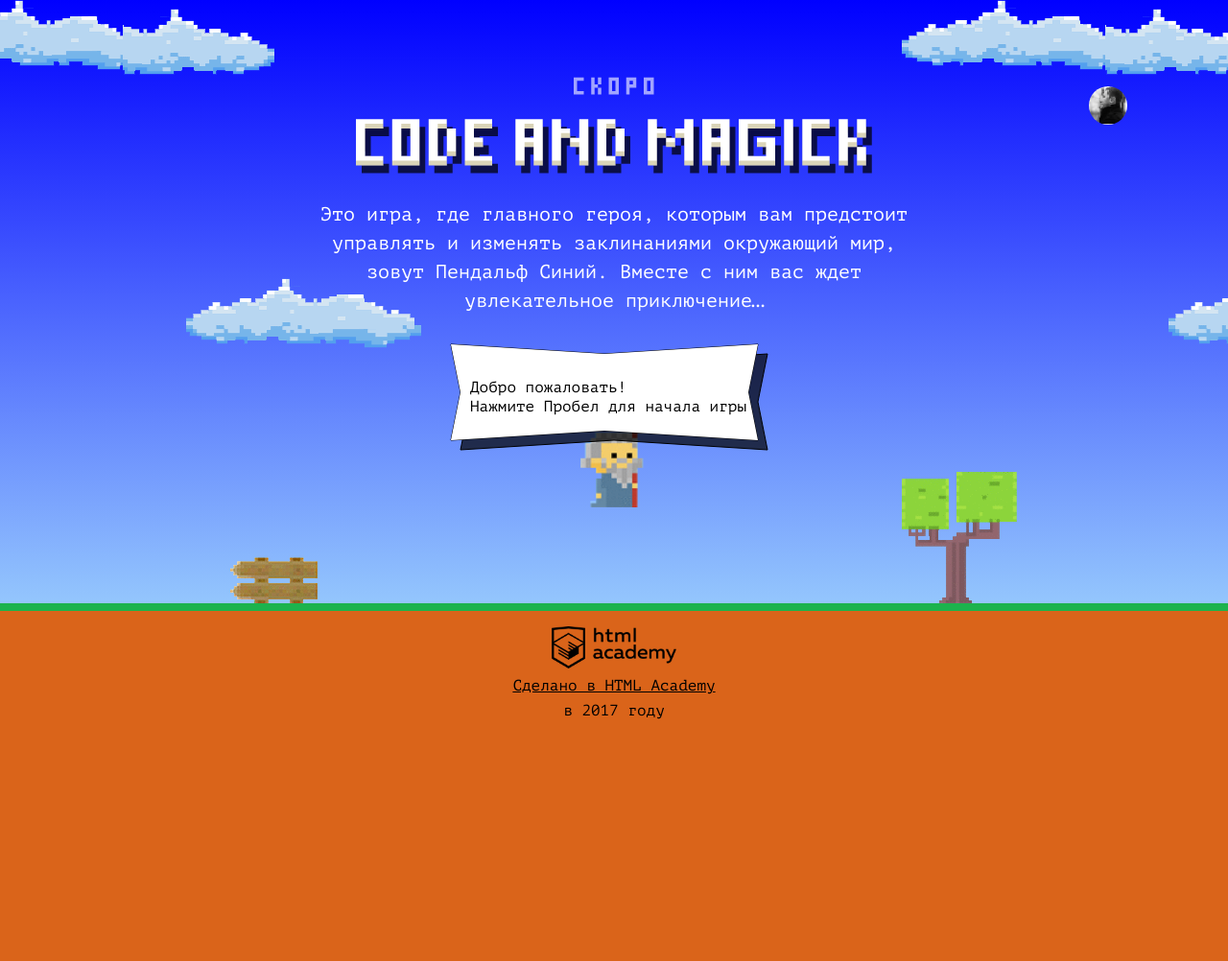
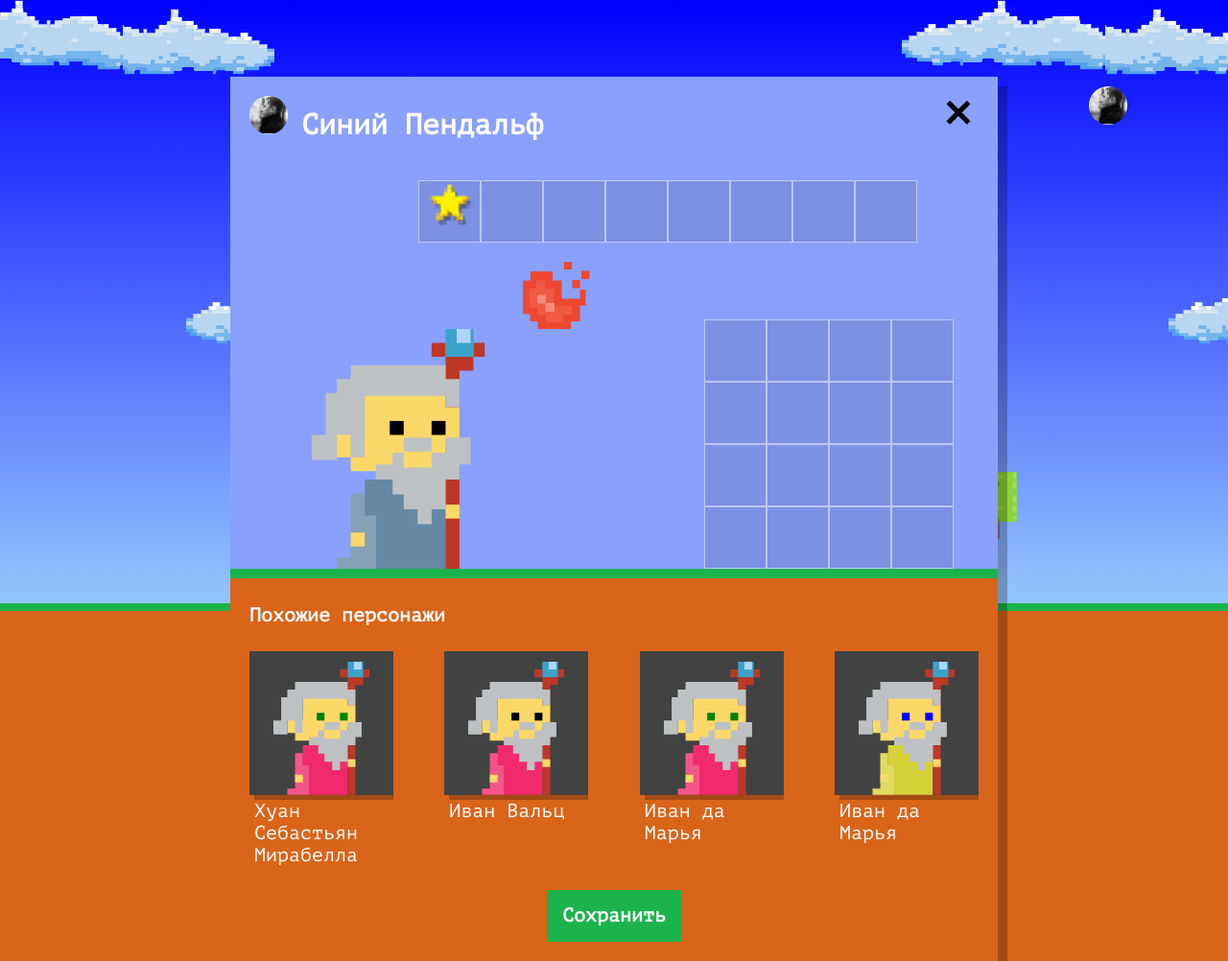
Before and after one commit to validcoderu/323639-code-and-magick-21, a website: page index.html in a window 1280 px wide. Shown: the whole page at 96% size. Before the commit the page ends 800 px from the top, so only its background shows below. Drawn offline with Linux system fonts and the light colour scheme.

Commit message:
Setup wizards

```diff
--- a/index.html
+++ b/index.html
@@ -201,6 +201,7 @@
 </script>
 
 <script src="js/stat.js"></script>
+<script src="js/setup.js"></script>
 <script src="js/game.js"></script>
 
 </body>
--- /dev/null
+++ b/js/setup.js
@@ -0,0 +1,64 @@
+'use strict';
+
+var FIRST_NAMES = ['Иван', 'Хуан Себастьян', 'Мария', 'Кристоф', 'Виктор', 'Юлия', 'Люпита', 'Вашингтон'];
+var SUR_NAMES = ['да Марья', 'Верон', 'Мирабелла', 'Вальц', 'Онопко', 'Топольницкая', 'Нионго', 'Ирвинг'];
+var COAT_COLORS = ['rgb(101, 137, 164)', 'rgb(241, 43, 107)', 'rgb(146, 100, 161)', 'rgb(56, 159, 117)', 'rgb(215, 210, 55)', 'rgb(0, 0, 0)'];
+var EYES_COLORS = ['black', 'red', 'blue', 'yellow', 'green'];
+
+var getWizardFullName = function (names, surnames) {
+  var wizardName = Math.floor(Math.random() * names.length);
+  var wizardSurname = Math.floor(Math.random() * surnames.length);
+  return names[wizardName] + ' ' + surnames[wizardSurname];
+};
+
+var getRandomColor = function (colors) {
+  var randomIndex = Math.floor(Math.random() * colors.length);
+  return colors[randomIndex];
+};
+
+var wizards = [
+  {
+    name: getWizardFullName(FIRST_NAMES, SUR_NAMES),
+    coatColor: getRandomColor(COAT_COLORS),
+    eyesColor: getRandomColor(EYES_COLORS)
+  },
+  {
+    name: getWizardFullName(FIRST_NAMES, SUR_NAMES),
+    coatColor: getRandomColor(COAT_COLORS),
+    eyesColor: getRandomColor(EYES_COLORS)
+  },
+  {
+    name: getWizardFullName(FIRST_NAMES, SUR_NAMES),
+    coatColor: getRandomColor(COAT_COLORS),
+    eyesColor: getRandomColor(EYES_COLORS)
+  },
+  {
+    name: getWizardFullName(FIRST_NAMES, SUR_NAMES),
+    coatColor: getRandomColor(COAT_COLORS),
+    eyesColor: getRandomColor(EYES_COLORS)
+  }
+];
+
+var similarListElement = document.querySelector('.setup-similar-list');
+var similarWizardTemplate = document.querySelector('#similar-wizard-template').content.querySelector('.setup-similar-item');
+
+var renderWizard = function (wizard) {
+  var wizardElement = similarWizardTemplate.cloneNode(true);
+
+  wizardElement.querySelector('.setup-similar-label').textContent = wizard.name;
+  wizardElement.querySelector('.wizard-coat').style.fill = wizard.coatColor;
+  wizardElement.querySelector('.wizard-eyes').style.fill = wizard.eyesColor;
+
+  return wizardElement;
+};
+
+var fragment = document.createDocumentFragment();
+
+for (var i = 0; i < wizards.length; i++) {
+  fragment.appendChild(renderWizard(wizards[i]));
+}
+
+similarListElement.appendChild(fragment);
+
+document.querySelector('.setup').classList.remove('hidden');
+document.querySelector('.setup-similar').classList.remove('hidden');
```
